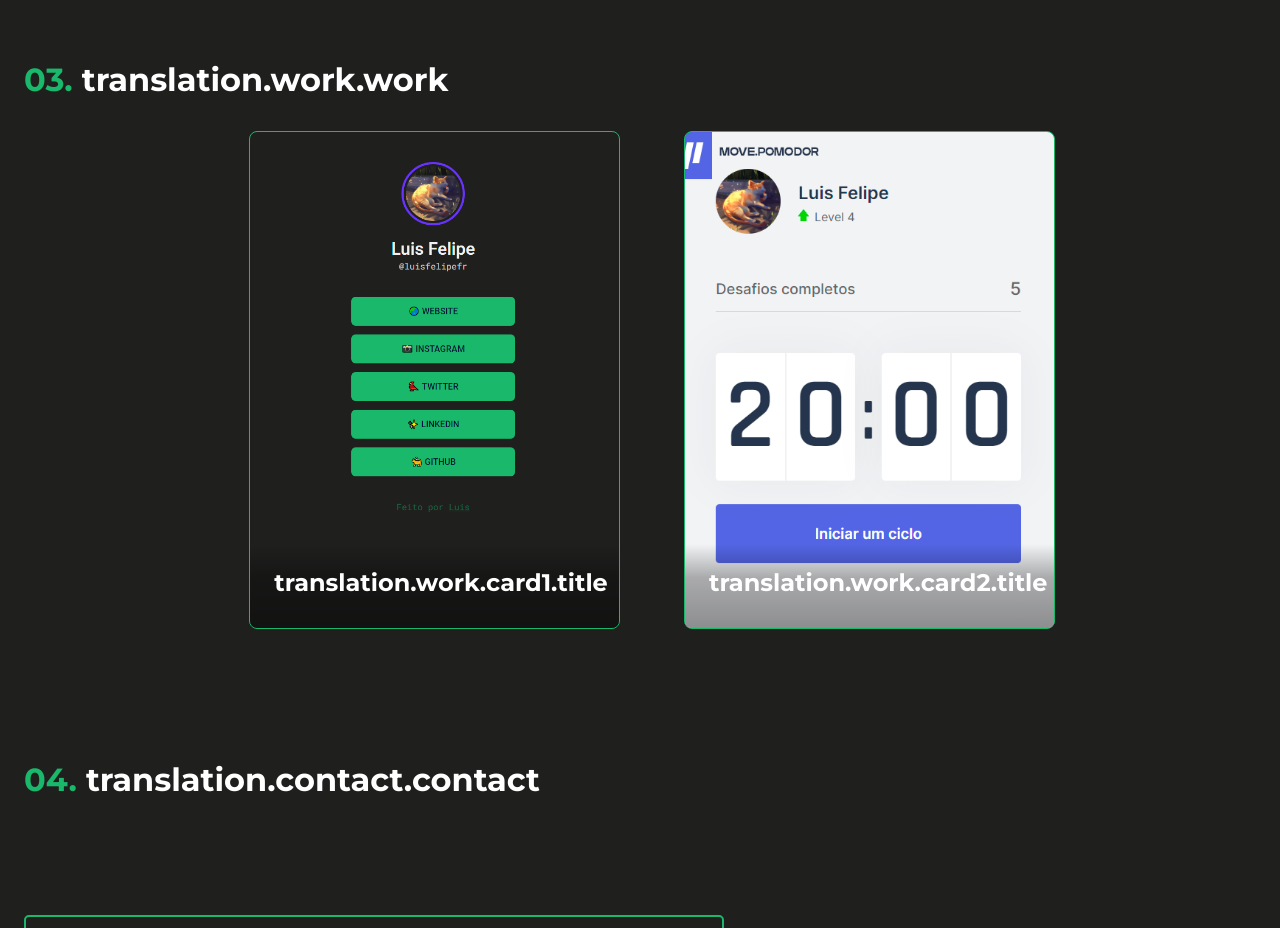
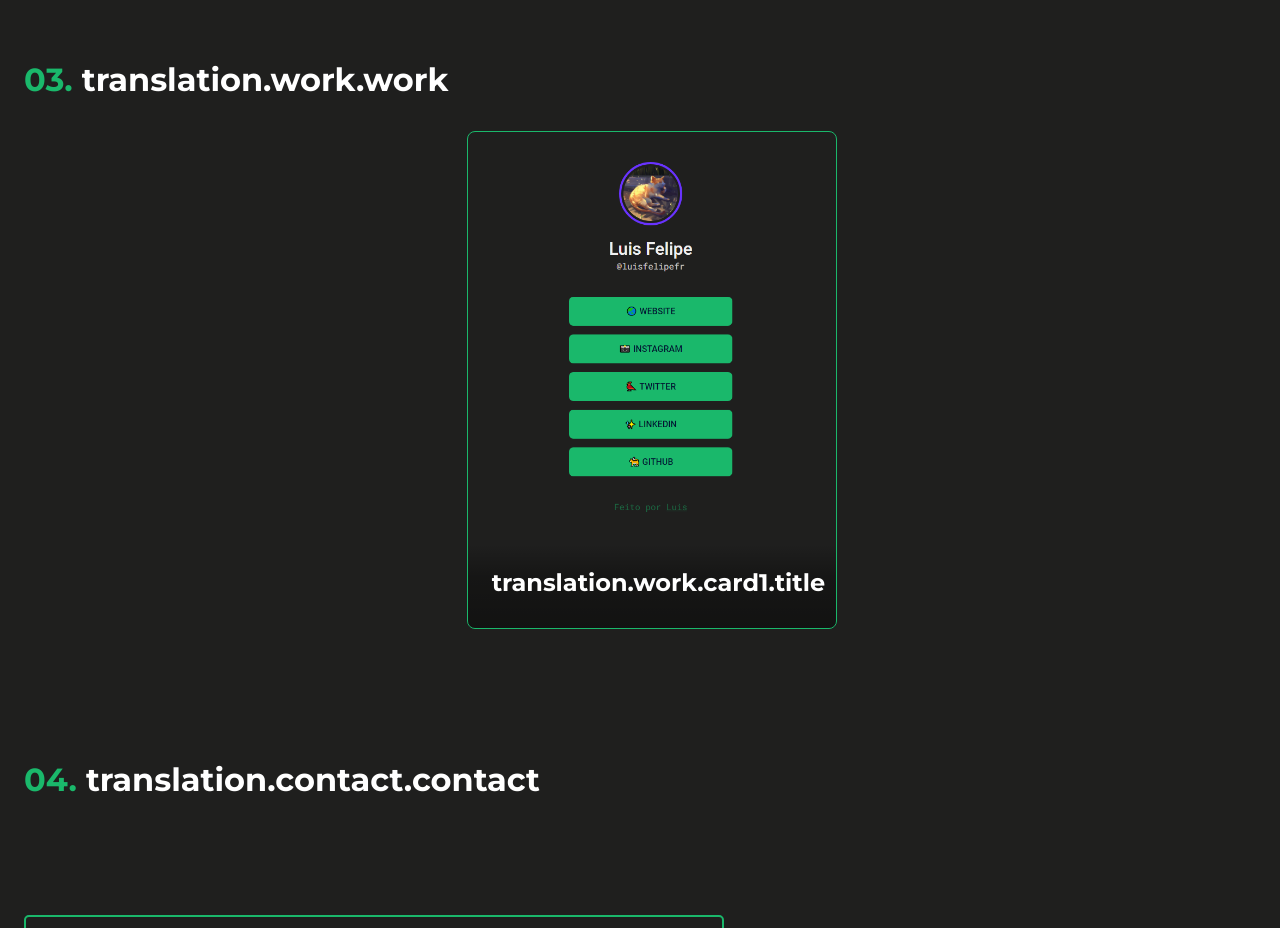
Before and after one commit to luisfelipefr/my-portfolio, a React (Vite) app: page / in a window 1280 px wide. Shown: the part 1640-2568 px from the top of the page. Built offline with nearby package versions, Linux system fonts and the light colour scheme; no server answers.

Commit message:
remove:: removendo projeto MovePomodor

```diff
--- a/src/Components/Pages/Works/index.tsx
+++ b/src/Components/Pages/Works/index.tsx
@@ -1,10 +1,7 @@
-import React, { useEffect } from "react";
 import { Card } from "../../Card";
 import { CardContainer, Container } from "./styles";
-import pomoBackgroundCard from "../../../assets/images/move-pomodor.png";
 import linktreeBackgroundCard from "../../../assets/images/linkst.png";
 import { useTranslation } from "react-i18next";
-import ScrollReveal from "scrollreveal";
 
 export function Works() {
   const { t } = useTranslation();
@@ -22,14 +19,6 @@ export function Works() {
           ExternalUrl="https://links.luigifr.com"
           technologies="React, TypeScript, Styled-Components"
         />
-        <Card
-          ImgCard={pomoBackgroundCard}
-          title={t("translation.work.card2.title")}
-          text={t("translation.work.card2.text")}
-          GithubUrl="https://github.com/luisfelipefr/pomofocus-next"
-          ExternalUrl="https://pomo.luigifr.com/"
-          technologies="React, Next.js, TypeScript"
-        />
       </CardContainer>
     </Container>
   );
```
